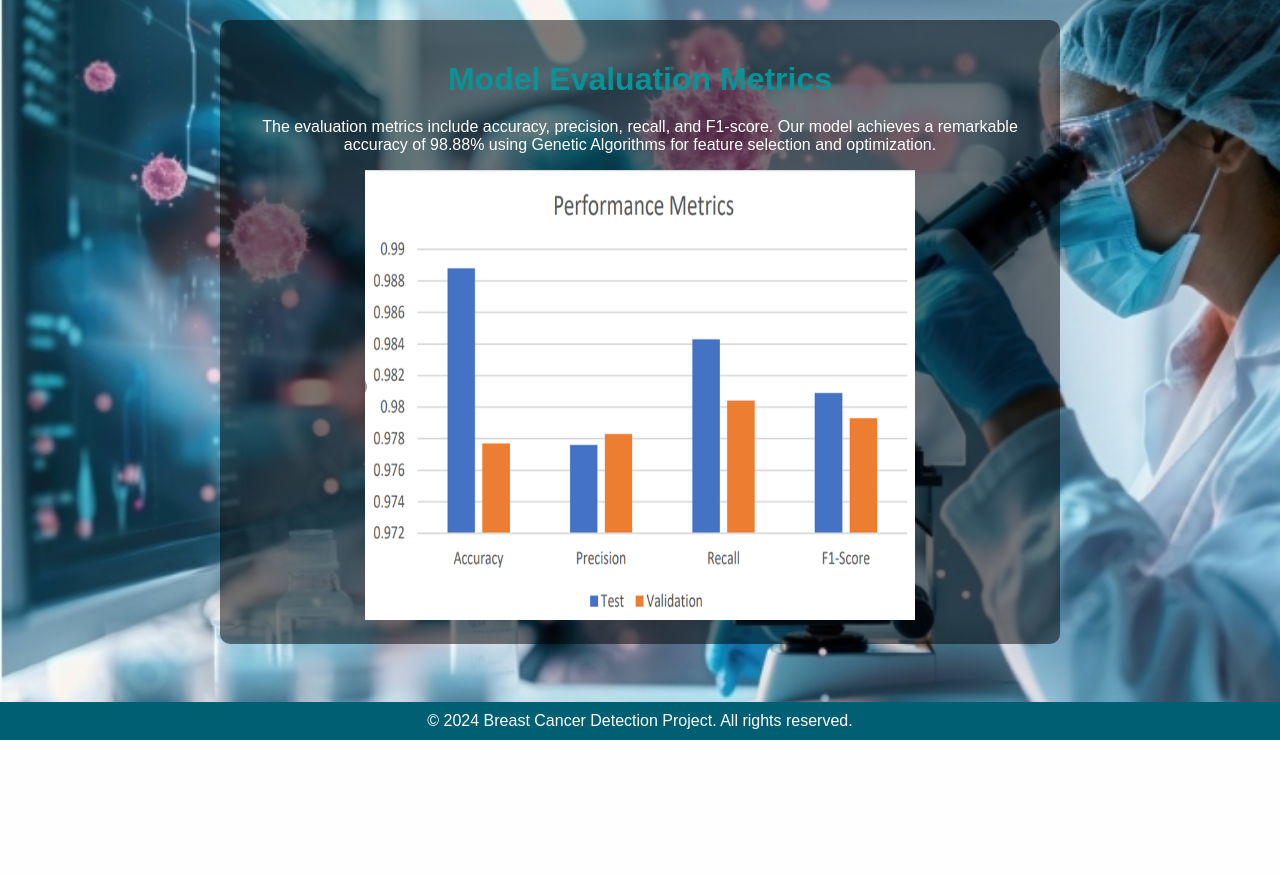
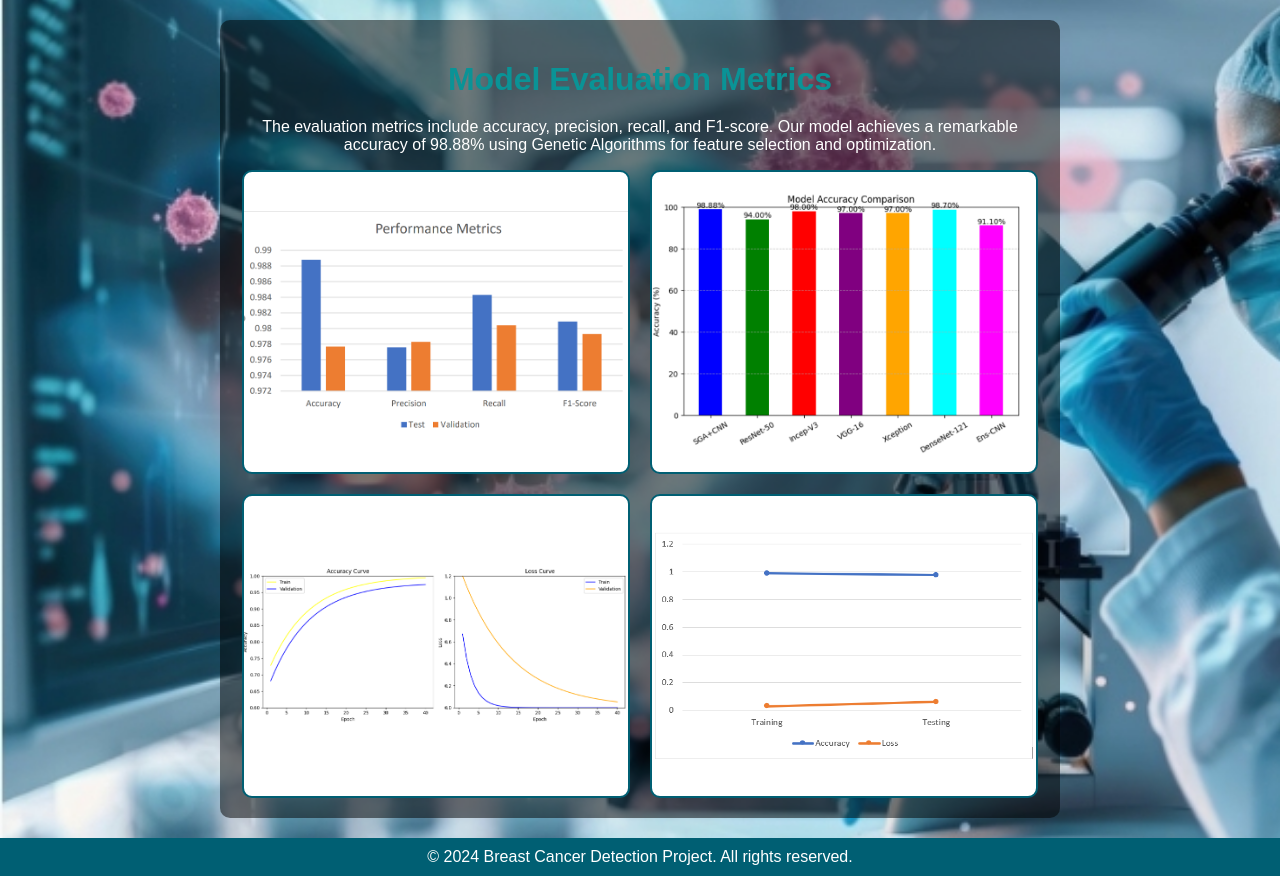
Before and after one commit to Peddikavya/Breast-Cancer-Detection, a Flask app: page / in a window 1280 px wide, after a click on "Model Evaluation Metrics". Shown: the part 60-936 px from the top of the page. Before the commit the page ends 800 px from the top, so only its background shows below. Run offline with Flask 3, Linux system fonts and the light colour scheme.

Commit message:
input and output images

```diff
--- a/templates/index.html
+++ b/templates/index.html
@@ -121,6 +121,26 @@
             background: linear-gradient(45deg, #ca6702, #95c1eb);
         }
 
+        .metrics-container {
+    display: flex;
+    justify-content: center;
+    align-items: center;
+    flex-wrap: wrap;
+    gap: 20px;
+}
+
+.metrics-container img {
+    width: 48%;  /* Ensures equal width for all images */
+    height: 300px; /* Fixed height for uniformity */
+    object-fit: contain; /* Displays the whole image without cropping */
+    border: 2px solid #005f73;
+    border-radius: 10px;
+    background-color: white; /* Ensures images with transparency appear correctly */
+}
+
+
+
+
         footer {
             background-color: #005f73;
             color: white;
@@ -195,13 +215,20 @@
     <div id="metrics" class="container hidden">
         <h1>Model Evaluation Metrics</h1>
         <p>The evaluation metrics include accuracy, precision, recall, and F1-score. Our model achieves a remarkable accuracy of 98.88% using Genetic Algorithms for feature selection and optimization.</p>
-        <img src="/static/Screenshot 2024-09-05 194625.png" alt="performance" width="550px" height="450px">
+
+        <div class="metrics-container">
+            <img src="/static/Screenshot 2024-09-05 194625.png" alt="performance">
+            <img src="/static/Screenshot 2025-02-25 182936.png" alt="comparison">
+            <img src="/static/Screenshot 2024-12-29 112535.png" alt="accuracyvsloss">
+            <img src="/static/Screenshot 2024-09-05 222712.png" alt="curve">
+        </div>
     </div>
 
     <div id="flowchart" class="container hidden">
         <h1>Project Flowchart</h1>
         <p>The project workflow includes stages such as preprocessing, feature extraction, optimization, and classification. Each step is designed to enhance the detection accuracy while maintaining computational efficiency.</p>
         <img src="/static/image.png" alt="flowchart" width="550px" height="450px">
+        <p>The given flowchart represents the overall workflow of the project, which follows a structured approach for efficient processing and classification. The process begins with Preprocessing, where raw data undergoes enhancement techniques to improve its quality and highlight relevant features. Next, Feature Extraction is performed to derive meaningful information from the preprocessed data, ensuring that only the most significant attributes are considered for further analysis. The Optimization phase fine-tunes the extracted features using advanced algorithms to improve the accuracy and efficiency of the model. Finally, the Classification stage categorizes the data based on the refined features, ensuring precise and reliable predictions. This structured pipeline helps in achieving high detection accuracy while maintaining computational efficiency.</p>
     </div>
 
     <footer>
```
Also changed, not shown: templates/about.html (deleted, +0 -56 lines), templates/contact.html (deleted, +0 -43 lines), templates/detection.html (deleted, +0 -44 lines), templates/forgot-password.html (deleted, +0 -41 lines), templates/results.html (deleted, +0 -32 lines), templates/sign-in.html (deleted, +0 -81 lines), templates/signup.html (deleted, +0 -66 lines), images/input.png (added), images/output.png (added), static/Screenshot 2024-09-05 222712.png (added), static/Screenshot 2025-02-25 182936.png (added).
